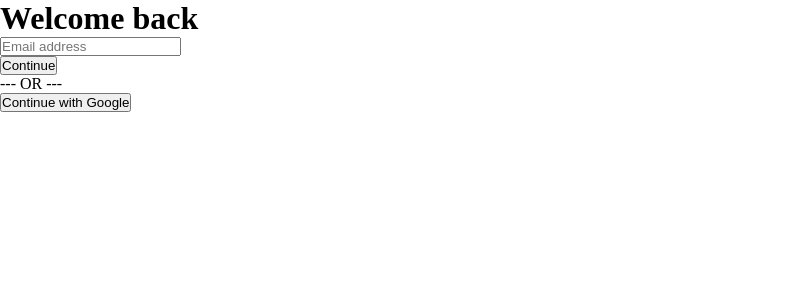
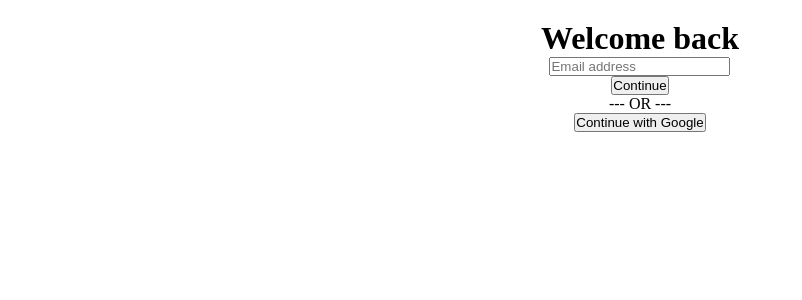
Before and after one commit to shim369/Nextjs-Rails-CrudApp, a Next.js app in the folder blog_client/: page /login in a window 1280 px wide. Shown: the top 300 px of the page, without its empty margins (0-802 px from the left). Built offline with nearby package versions, Linux system fonts and the light colour scheme.

Commit message:
update function

```diff
--- a/blog_client/src/pages/_app.tsx
+++ b/blog_client/src/pages/_app.tsx
@@ -1,6 +1,13 @@
 import '@/styles/globals.css'
+import { SessionProvider } from 'next-auth/react'
 import type { AppProps } from 'next/app'
 
-export default function App({ Component, pageProps }: AppProps) {
-  return <Component {...pageProps} />
+function MyApp({ Component, pageProps }: AppProps) {
+  return (
+    <SessionProvider session={pageProps.session}>
+      <Component {...pageProps} />
+    </SessionProvider>
+  )
 }
+
+export default MyApp
--- a/blog_client/src/pages/admin.tsx
+++ b/blog_client/src/pages/admin.tsx
@@ -5,6 +5,7 @@
 import axios from "axios"
 import { useRouter } from 'next/router'
 import { signOut } from 'next-auth/react'
+
 
 type Props = {
   posts: Post[];
@@ -34,7 +35,7 @@
         <link rel="icon" href="/favicon.ico" />
       </Head>
       <main className={styles.main}>
-        <button onClick={handleLogout}>Logout</button>
+        <button onClick={handleLogout} className={styles.logoutButton}>Logout</button>
         <Link href="/createPost" className={styles.createButton}>Create Post</Link>
         <div>
           {posts.map((post: Post) => (
--- a/blog_client/src/pages/login.tsx
+++ b/blog_client/src/pages/login.tsx
@@ -1,6 +1,7 @@
 import { useState } from 'react';
 import { signIn } from 'next-auth/react'
 import axios from 'axios';
+import styles from '@/styles/Home.module.css'
 
 export default function LoginPage() {
   const [isEmailSubmitted, setEmailSubmitted] = useState(false);
@@ -15,25 +16,56 @@
 
   const handlePasswordSubmit = async (e: { preventDefault: () => void; }) => {
     e.preventDefault();
+    try {
       const response = await axios.post('http://localhost:3001/api/sessions', { email, password });
+      console.log(response);
       if (response.status === 200) {
         signIn('credentials', {
           email,
           password,
           callbackUrl: `${window.location.origin}/admin`
         }).then(() => {
-        // ログインが成功したら/adminにリダイレクト
           window.location.href = "/admin";
+        }).catch((error) => {
+          console.error(error);
+          setLoginError("An unexpected error occurred");
         });
       } else {
         setLoginError("Invalid email or password");
+        throw new Error('Invalid email or password');
+      }
+    } catch (error) {
+      console.error(error);
+      setLoginError("An unexpected error occurred");
     }
   };
 
+
   return (
-    <div>
+    <main className={styles.main}>
+      <div className={styles.loginBox}>
         <h1>Welcome back</h1>
         {!isEmailSubmitted ? (
+          <EmailInputForm handleEmailSubmit={handleEmailSubmit} email={email} setEmail={setEmail} />
+        ) : (
+          <PasswordInputForm handlePasswordSubmit={handlePasswordSubmit} password={password} setPassword={setPassword} loginError={loginError} />
+        )}
+        <p>--- OR ---</p>
+        <button onClick={() => signIn('google', { callbackUrl: `${window.location.origin}/admin` })}>
+          Continue with Google
+        </button>
+      </div>
+    </main>
+  )
+}
+
+type EmailInputFormProps = {
+  handleEmailSubmit: (e: { preventDefault: () => void }) => void;
+  email: string;
+  setEmail: React.Dispatch<React.SetStateAction<string>>;
+};
+
+const EmailInputForm: React.FC<EmailInputFormProps> = ({ handleEmailSubmit, email, setEmail }) => (
   <form onSubmit={handleEmailSubmit}>
     <div><input
       name='email'
@@ -44,7 +76,16 @@
     /></div>
     <button type='submit'>Continue</button>
   </form>
-      ) : (
+);
+
+type PasswordInputFormProps = {
+  handlePasswordSubmit: (e: { preventDefault: () => void }) => Promise<void>;
+  password: string;
+  setPassword: React.Dispatch<React.SetStateAction<string>>;
+  loginError: string | null;
+};
+
+const PasswordInputForm: React.FC<PasswordInputFormProps> = ({ handlePasswordSubmit, password, setPassword, loginError }) => (
   <form onSubmit={handlePasswordSubmit}>
     <input
       name='password'
@@ -56,11 +97,4 @@
     {loginError && <p>{loginError}</p>}
     <button type='submit'>Submit</button>
   </form>
-      )}
-      <p>--- OR ---</p>
-      <button onClick={() => signIn('google', { callbackUrl: `${window.location.origin}/admin` })}>
-        Continue with Google
-      </button>
-    </div>
-  )
-}
+);
--- a/blog_client/src/styles/Home.module.css
+++ b/blog_client/src/styles/Home.module.css
@@ -7,6 +7,7 @@
     position: relative;
     flex-wrap: wrap;
     justify-content: space-between;
+    width: 100%;
 }
 
 .postCardLink {
@@ -52,3 +53,13 @@
 .postContent {
     font-size: 1em;
 }
+
+.loginBox {
+    width: 80%;
+    margin: 0 auto;
+    text-align: center;
+}
+
+.logoutButton {
+    width: 100px;
+}
--- a/blog_client/src/styles/globals.css
+++ b/blog_client/src/styles/globals.css
@@ -13,4 +13,6 @@
 
 main {
     padding: 20px 2%;
+    display: flex;
+    flex-direction: column;
 }
```
Also changed, not shown: blog_client/src/styles/Post.module.css (deleted), 2 other files (tests, documents, lock files or other folders). Lines whose indentation alone changed are shown as unchanged.
